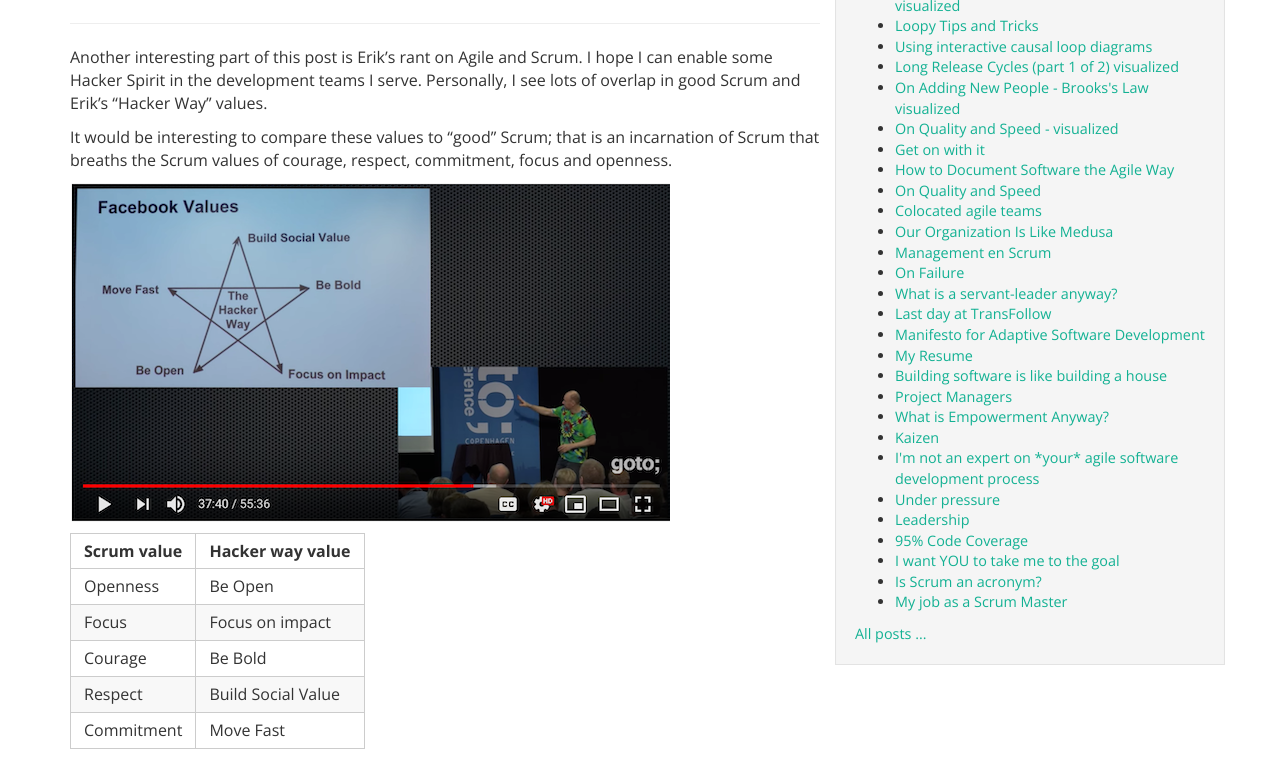
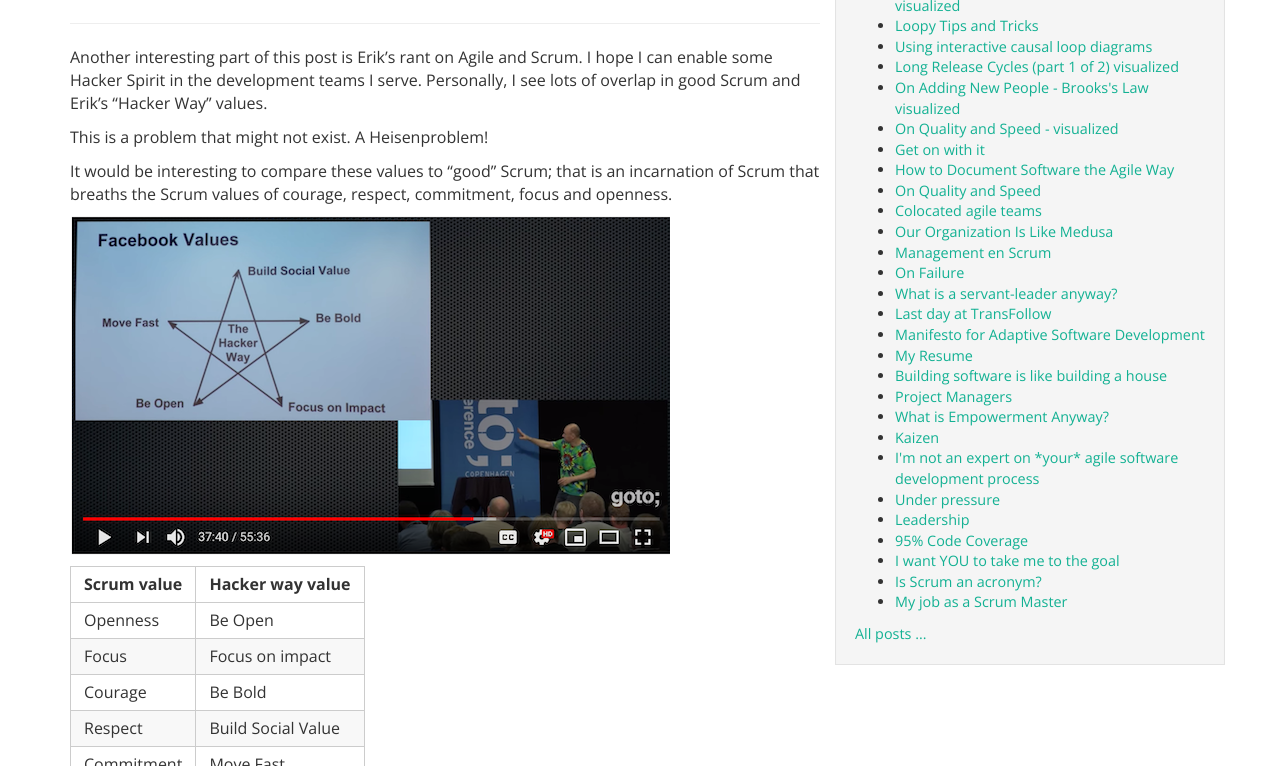
Before and after one commit to serraict/serraict.github.io, a Jekyll site: the page built from _posts/thoughts/2019-03-02-afraid-of-writing-code.md, in a window 1280 px wide and 900 px high, scrolled down 1064 px, cut to the strip 134-900 px from the top of the window. Built offline with Jekyll 4.4.1, drawn with Linux system fonts in a browser that asks for light colours; nearby versions of some CDN libraries; some web fonts are replaced.

Commit message:
Update 2019-03-02-afraid-of-writing-code.md

```diff
--- a/_posts/thoughts/2019-03-02-afraid-of-writing-code.md
+++ b/_posts/thoughts/2019-03-02-afraid-of-writing-code.md
@@ -25,6 +25,8 @@
 I hope I can enable some Hacker Spirit in the development teams I serve.
 Personally, I see lots of overlap in good Scrum and Erik's "Hacker Way" values.
 
+This is a problem that might not exist. A Heisenproblem!
+
 It would be interesting to compare these values to "good" Scrum;
 that is an incarnation of Scrum that breaths the Scrum values of
 courage, respect, commitment, focus and openness.
```
